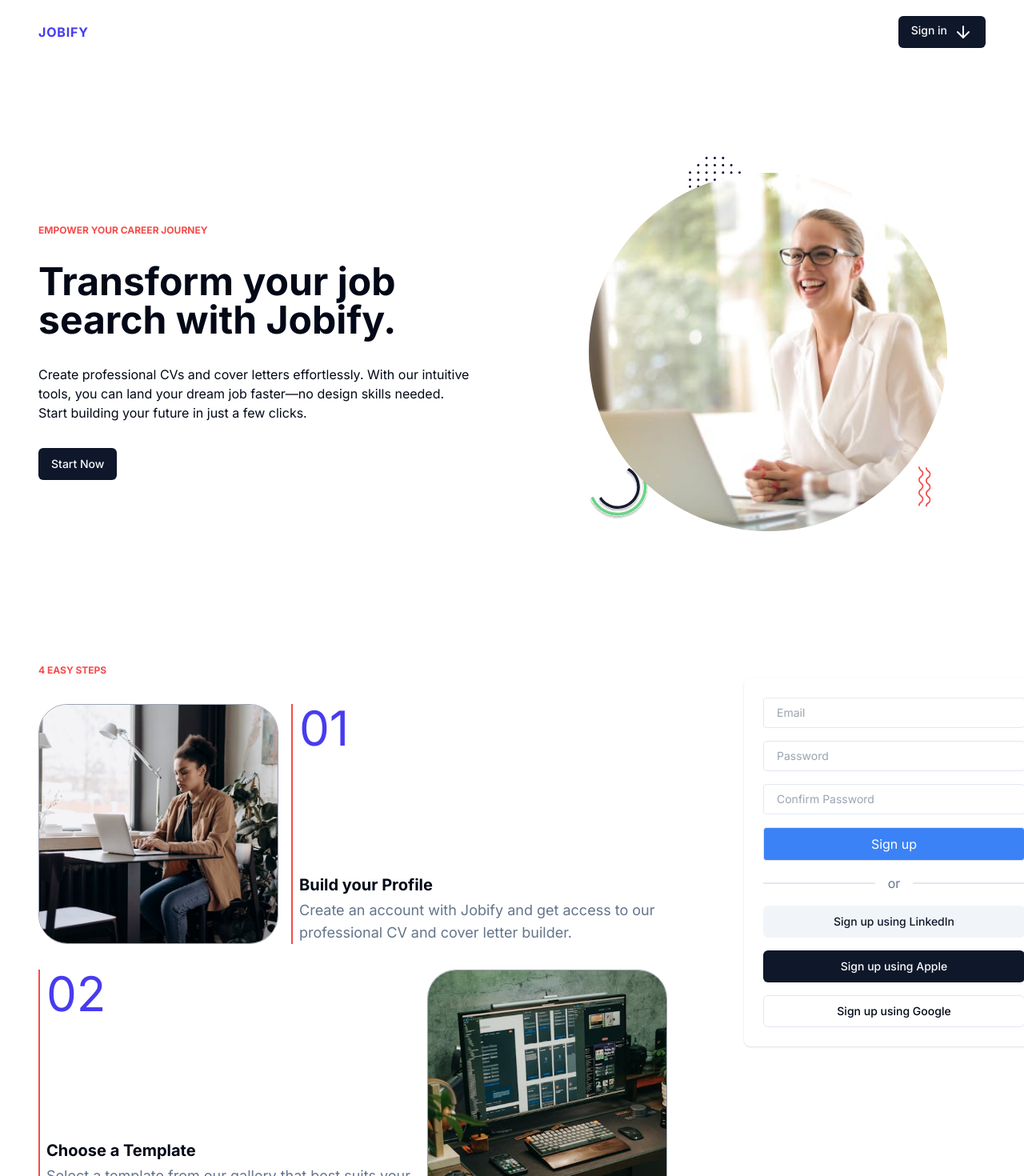
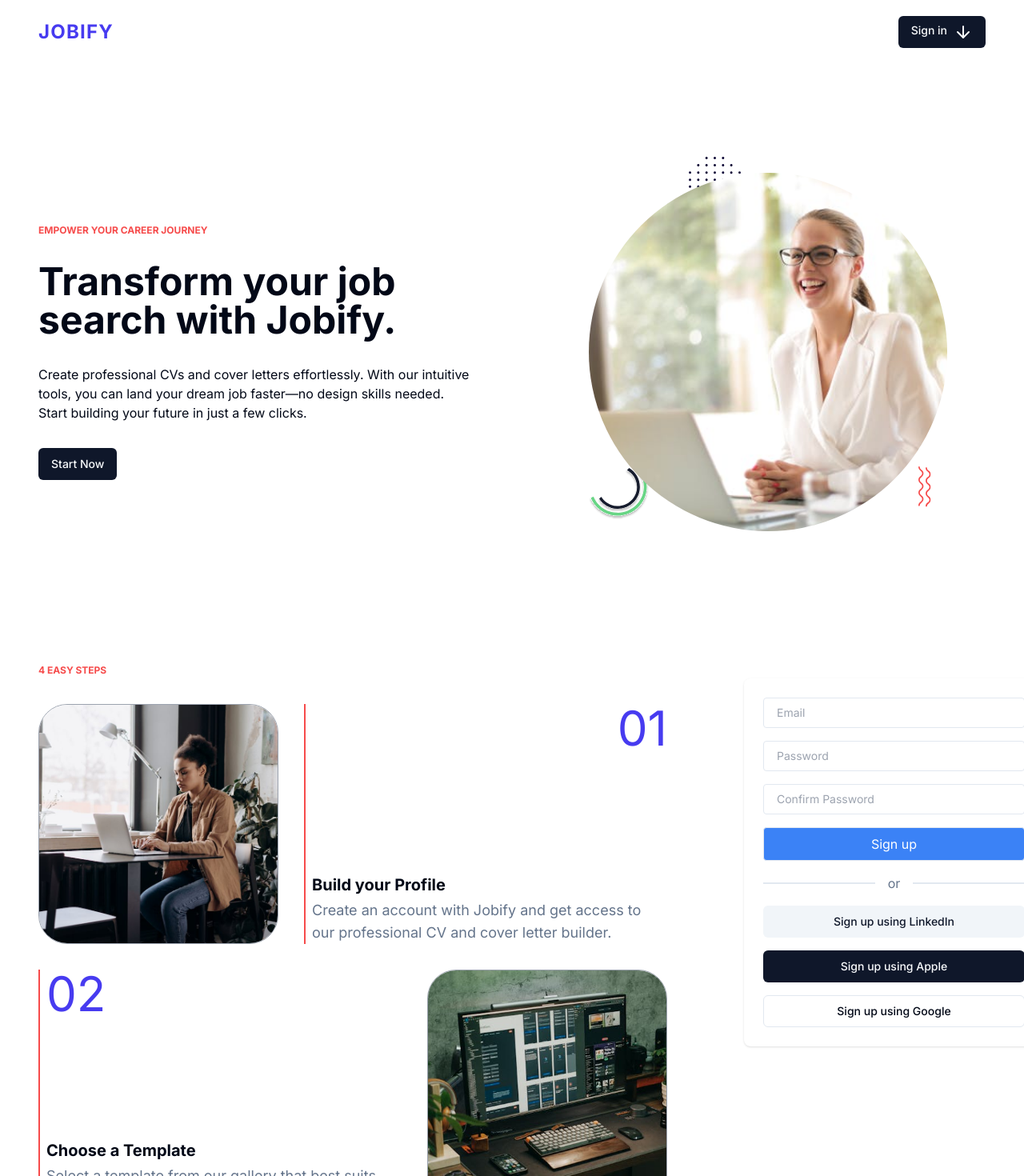
Before and after one commit to uniquetheo/jobify, a Next.js app: page / in a window 1280 px wide. Shown: the top 1470 px of the page at 80% size. Built offline with nearby package versions, Linux system fonts and the light colour scheme.

Commit message:
optimize steps

```diff
--- a/components/Steps.jsx
+++ b/components/Steps.jsx
@@ -13,12 +13,16 @@
         {steps.map((step, index) => (
           <div
             key={index}
-            className={`h-[150px] sm:h-[200px] md:h-[300px] w-full  flex gap-4 justify-between my-8 text-sm ${
+            className={`h-[150px] sm:h-[200px] md:h-[300px] w-full  flex gap-4 md:gap-8 justify-between my-8 text-sm ${
               index % 2 ? "" : "flex-row-reverse"
             }`}
           >
             <div className="content h-full border-l-2 border-primary-orange pl-2 flex flex-col justify-between">
-              <span className="text-primary-blue text-4xl md:text-6xl text-nowrap">
+              <span
+                className={`text-primary-blue text-4xl md:text-6xl text-nowrap ${
+                  index % 2 ? "" : "text-right"
+                }`}
+              >
                 {step.count}
               </span>
               <div className="text flex flex-col gap-1">
--- a/components/externalMenu.jsx
+++ b/components/externalMenu.jsx
@@ -6,7 +6,7 @@
   return (
     <nav className="h-[80px] bg-white/70 backdrop:blur-2xl z-30 sticky top-0">
       <div className="w-full h-full flex justify-between items-center text-white px-4 sm:px-8 lg:px-12">
-        <Link href="/" className="logo tracking-wider text-primary-blue font-bold">
+        <Link href="/" className="logo tracking-wider text-primary-blue font-bold sm:text-xl md:text-2xl lg:3xl">
           JOBIFY
         </Link>
         <SigninDrop />
```
